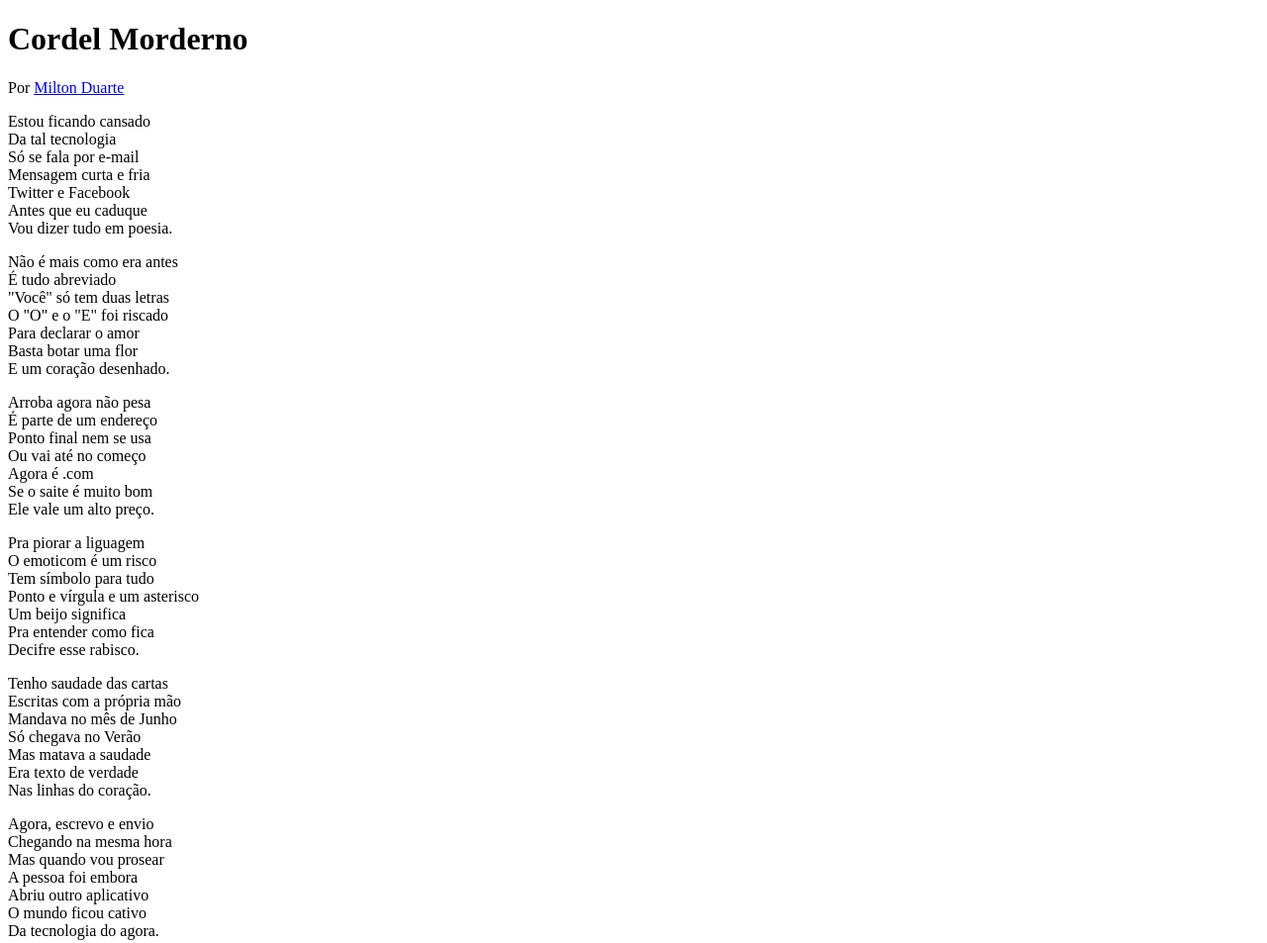
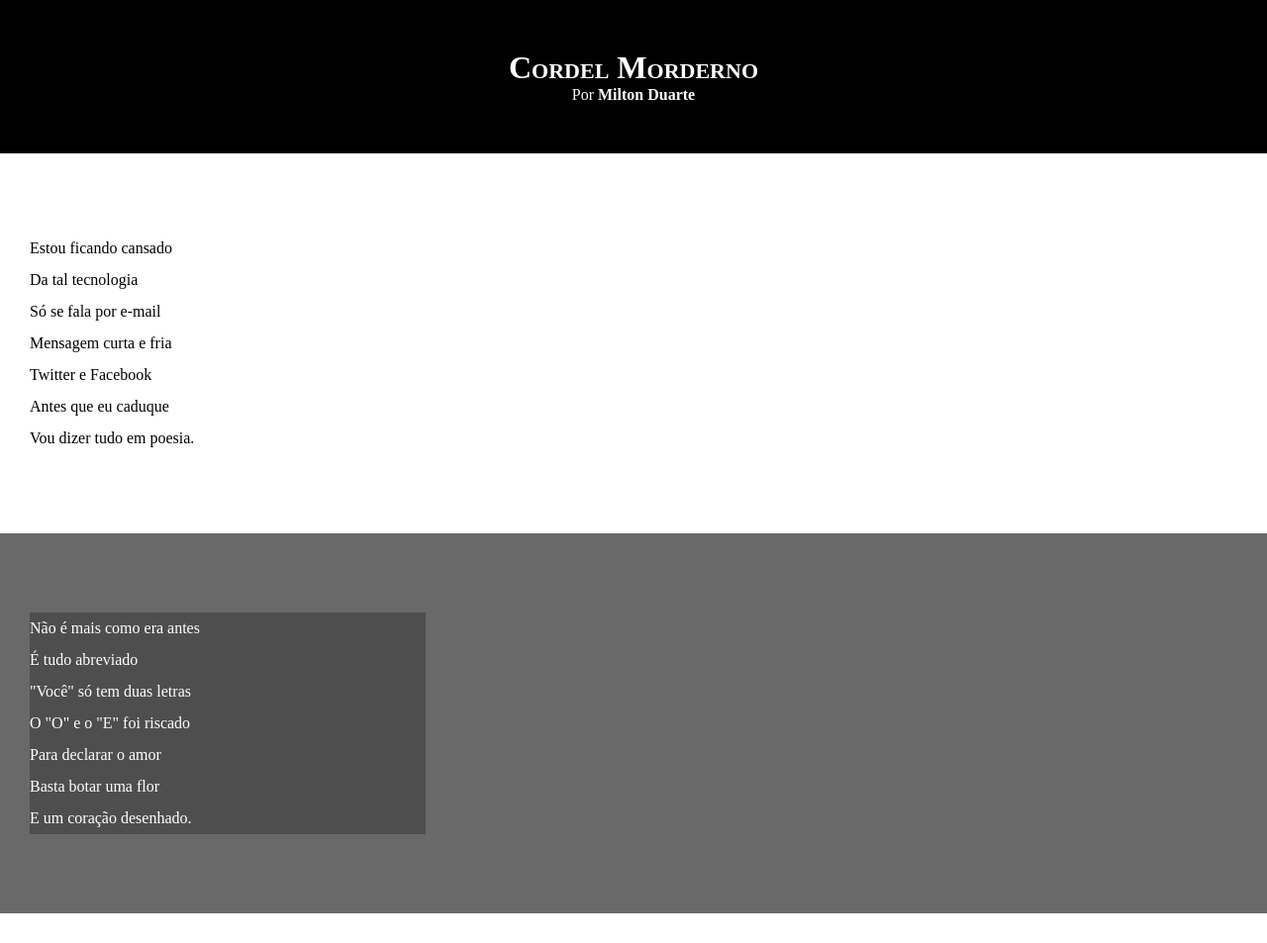
Before and after one commit to ItalloCGB/css---html, a plain HTML site: page desafios/desafio 012/cordel.html in a window 1280 px wide. Shown: the top 953 px of the page at 99% size. Drawn offline with Linux system fonts and the light colour scheme.

Commit message:
atualização de estilos

```diff
--- a/desafios/desafio 012/cordel.html
+++ b/desafios/desafio 012/cordel.html
@@ -15,7 +15,7 @@
     <p>Por <a href="https://www.recantodasletras.com.br/poesias/3186743" target="_blank
       ">Milton Duarte</a></p>
   </header>
-  <section>
+  <section class="normal">
     <p>
       Estou ficando cansado <br>
       Da tal tecnologia <br>
@@ -27,7 +27,7 @@
     </p>
   </section>
 
-  <section>
+  <section class="imagem">
     <p>
       Não é mais como era antes <br>
       É tudo abreviado <br>
@@ -39,7 +39,7 @@
     </p>
   </section>
 
-  <section>
+  <section class="normal">
     <p>
       Arroba agora não pesa <br>
       É parte de um endereço <br>
@@ -61,7 +61,7 @@
     </p>
   </section>
 
-  <section>
+  <section class="imagem">
     <p>
       Tenho saudade das cartas <br>
       Escritas com a própria mão <br>
@@ -73,7 +73,7 @@
     </p>
   </section>
 
-  <section>
+  <section class="normal">
     <p>
       Agora, escrevo e envio <br>
       Chegando na mesma hora <br>
--- a/desafios/desafio 012/estilo/style.css
+++ b/desafios/desafio 012/estilo/style.css
@@ -1 +1,65 @@
 @charset "UTF-8";
+* {
+  margin: 0px;
+  padding: 0px;
+}
+
+html,
+body {
+  min-height: 100%vh;
+  background-color: darkgray;
+}
+
+header {
+  background-color: black;
+  color: white;
+  text-align: center;
+}
+
+header > h1 {
+  padding-top: 50px;
+  font-variant: small-caps;
+}
+
+header > p {
+  padding-bottom: 50px;
+}
+
+a {
+  color: white;
+  text-decoration: none;
+  font-weight: bolder;
+}
+
+a:hover {
+  text-decoration: underline;
+}
+
+section {
+  padding-top: 10vh;
+  padding-bottom: 10vh;
+  line-height: 2em;
+  padding-left: 30px;
+}
+
+section.normal {
+  background-color: white;
+  color: black;
+}
+
+section.imagem {
+  background-color: dimgray;
+  color: white;
+}
+
+section.imagem > p {
+  width: 400px;
+  background-color: rgba(0, 0, 0, 0.253);
+}
+
+footer {
+  background-color: black;
+  color: white;
+  text-align: center;
+  padding: 10px;
+}
```
